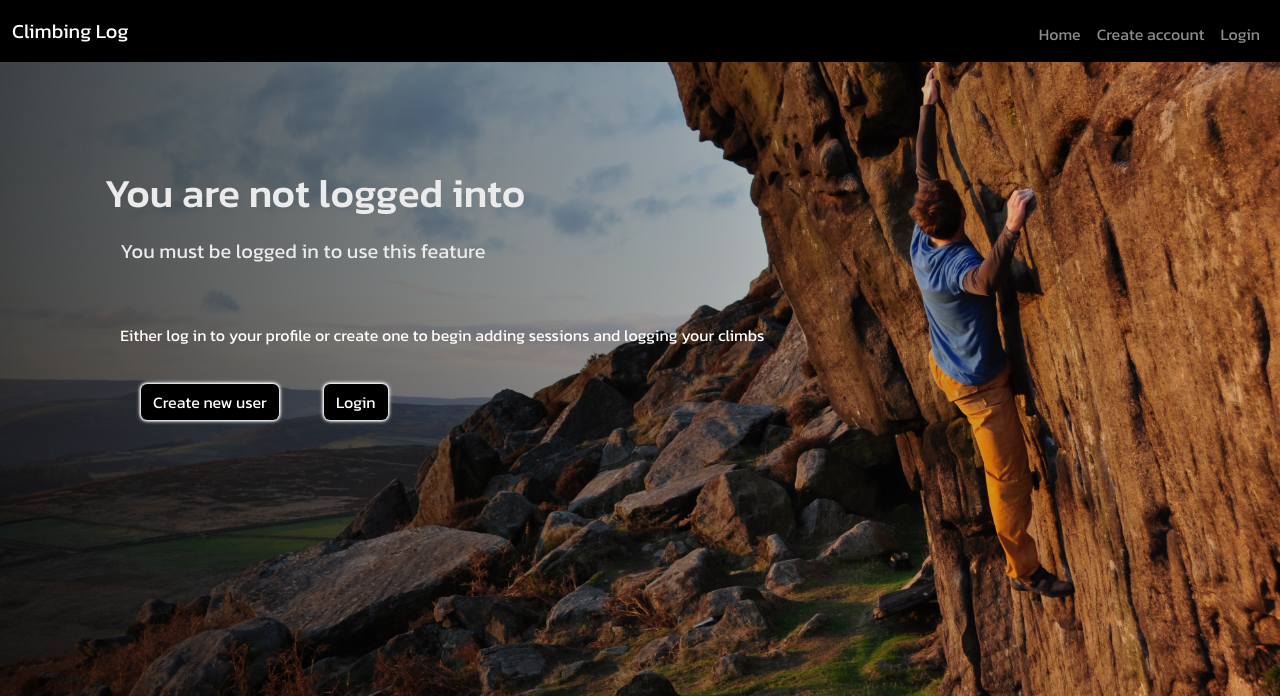
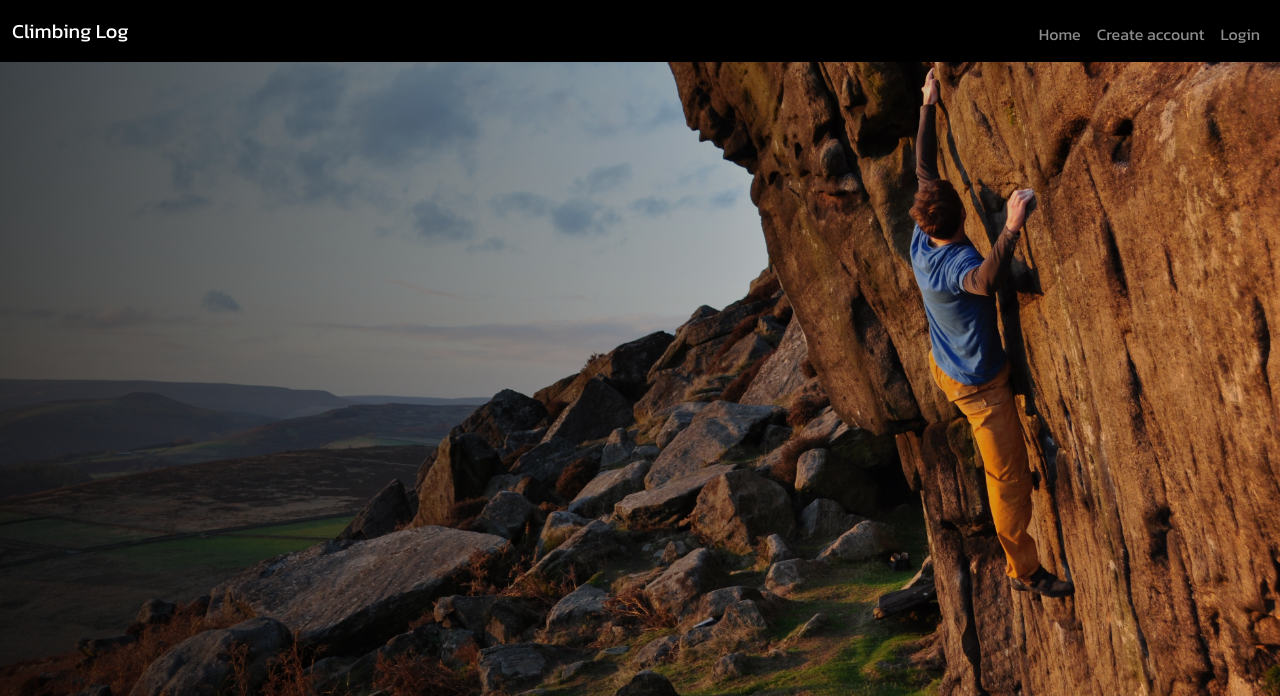
Before and after one commit to Ian-Blanshard/MP3-Climbing-Log, a Python web app: template climbing_log/templates/new_session.html in a window 1280 px wide. Shown: the top 696 px of the page. Run offline with Jinja, Linux system fonts and the light colour scheme; the template is opened without the code that fills it, so the values that code supplies are empty; some libraries are stand-ins or nearby versions.

Commit message:
bug fix: html validation for new_session.html

```diff
--- a/climbing_log/templates/new_session.html
+++ b/climbing_log/templates/new_session.html
@@ -1,5 +1,6 @@
 {% extends 'base.html' %} {% block content %} {% if
 current_user.is_authenticated %}
+<!-- How to add location help modal-->
 <div
   class="modal fade"
   id="myModal"
@@ -14,11 +15,11 @@ current_user.is_authenticated %}
             <li>
               Record the location of your climbing session in the box below
             </li>
-            <br>
+            <li><div class="spacer"></div></li>
             <li>
               Once the location is recorded you will be taken to the page to record your individual climbs
             </li>
-            <br>
+            <li><div class="spacer"></div></li>
             <li>
               Keeping track of the location of your climbs will allow you to track your performance at different locations
             </li>
@@ -35,6 +36,7 @@ current_user.is_authenticated %}
     </button>
   </p>
 </div>
+<!-- title div -->
 <div class="card">
   <br>
   <div class="card-header d-flex form-div">Session details
@@ -49,14 +51,16 @@ current_user.is_authenticated %}
       </button>
       </p>
   </div>
+  <!-- add location form div -->
   <div class="card-body form-div">
     <br>
     <h5 class="card-title">
       Add the location of the session to begin logging climbs
     </h5>
     <form method="POST" action="{{ url_for('add_session') }}">
+      <!-- location form element -->
       <div class="mb-3">
-        <label for="location" class="form-label">Location</label>
+        <label for="location" id="location-label" class="form-label">Location</label>
         <input
           type="text"
           class="form-control"
@@ -64,29 +68,15 @@ current_user.is_authenticated %}
           name="location"
           minlength="3"
           maxlength="50"
-          aria-describedby="enter location of session"
+          aria-labelledby="location-label"
           required
-        />
+        >
       </div>
+      <!-- form submit button -->
       <p class="card-text text-end">
         <button type="submit" class="btn btn-primary">Start session</button>
       </p>
     </form>
   </div>
 </div>
-{% else %}
-<div class="card">
-  <div class="card-header">You are not logged into</div>
-  <div class="card-body">
-    <h5 class="card-title">You must be logged in to use this feature</h5>
-    <p class="card-text">
-      Either log in to your profile or create one to begin adding sessions and
-      logging your climbs
-    </p>
-    <a href="{{ url_for('add_user') }}" class="btn btn-primary"
-      >Create new user</a
-    >
-    <a href="{{ url_for('login') }}" class="btn btn-primary">Login</a>
-  </div>
-</div>
 {% endif %} {% endblock %}
--- a/climbing_log/templates/sessions.html
+++ b/climbing_log/templates/sessions.html
@@ -277,4 +277,4 @@ current_user.is_authenticated %}
       </div>
   </div>
 </div>
-  {% endif %}{% endfor %}{% endif %}{% endblock %}
+{% endif %}{% endfor %}{% endif %}{% endblock %}
```
